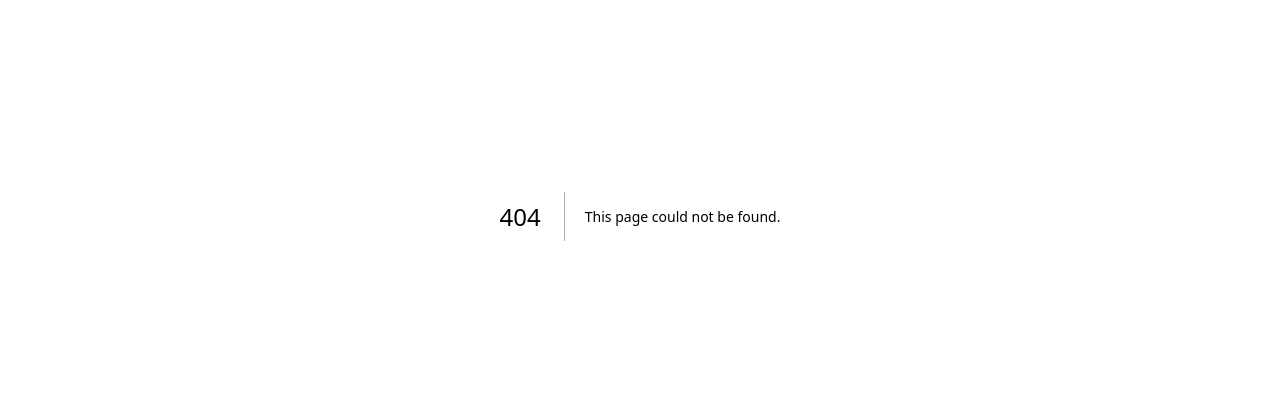
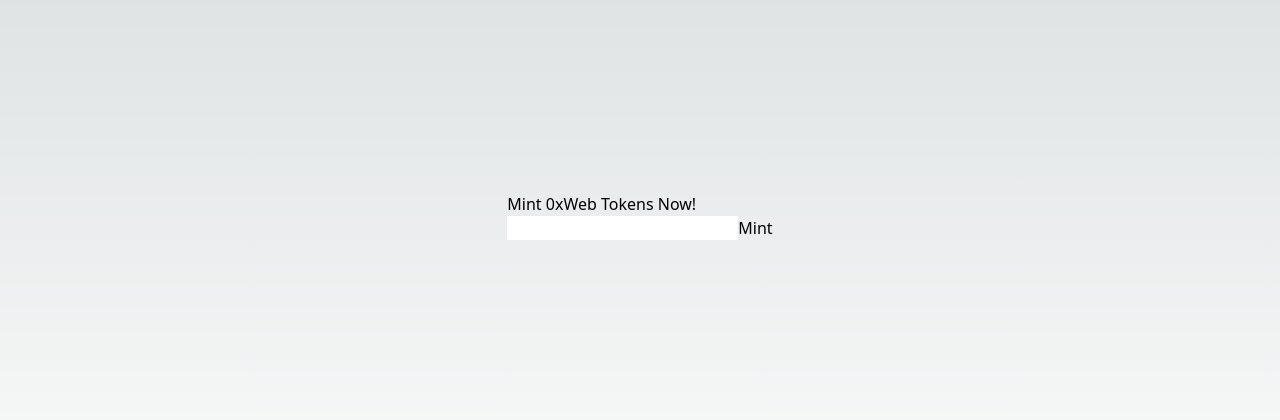
Before and after one commit to 0xWeb/mint-erc-wagmi, a Next.js app: page /erc20 in a window 1280 px wide. Before the commit this address had no page. Shown: the part 184-604 px from the top of the page. Built offline with nearby package versions, Linux system fonts and the light colour scheme.

Commit message:
Wagmi Config

```diff
--- /dev/null
+++ b/app/erc1155/page.jsx
@@ -0,0 +1,9 @@
+import React from 'react'
+
+function ERC1155() {
+    return (
+        <div>ERC1155</div>
+    )
+}
+
+export default ERC1155
--- /dev/null
+++ b/app/erc20/page.jsx
@@ -0,0 +1,20 @@
+import React from 'react'
+
+function ERC20() {
+    return (
+        <main className='min-h-screen flex justify-center items-center' >
+            <section>
+                <h1>
+                    Mint 0xWeb Tokens Now!
+                </h1>
+
+                <input type="number" name="Tokens To Mint" />
+                <button>
+                    Mint
+                </button>
+            </section>
+        </main>
+    )
+}
+
+export default ERC20
--- /dev/null
+++ b/app/erc721/page.jsx
@@ -0,0 +1,9 @@
+import React from 'react'
+
+function ERC721() {
+    return (
+        <div>ERC721</div>
+    )
+}
+
+export default ERC721
--- a/app/layout.js
+++ b/app/layout.js
@@ -1,7 +1,7 @@
 import './globals.css'
 import { Inter } from 'next/font/google'
 
-const inter = Inter({ subsets: ['latin'] })
+// const inter = Inter({ subsets: ['latin'] })
 
 export const metadata = {
   title: 'Mint All ERC',
@@ -11,7 +11,7 @@ export const metadata = {
 export default function RootLayout({ children }) {
   return (
     <html lang="en">
-      <body className={inter.className}>{children}</body>
+      <body >{children}</body>
     </html>
   )
 }
--- a/app/page.js
+++ b/app/page.js
@@ -1,12 +1,33 @@
+"use client"
+
 import Image from 'next/image'
 import PageButton from "../components/PageButton";
 
+import { WagmiConfig, createConfig, configureChains, mainnet } from 'wagmi'
+import { publicProvider } from 'wagmi/providers/public'
+
+const { chains, publicClient, webSocketPublicClient } = configureChains(
+  [mainnet],
+  [publicProvider()],
+)
+
+const config = createConfig({
+  autoConnect: true,
+  publicClient,
+  webSocketPublicClient,
+})
+
 export default function Home() {
   return (
-    <main className="flex min-h-screen flex-col lg:flex-row items-center justify-center  gap-12 px-20">
-      <PageButton title={'ERC20 - Token'} route={'/erc20'} />
-      <PageButton title={'ERC721 - NFT'} route={'/erc721'} />
-      <PageButton title={'ERC1155 - Multi NFT'} route={'/erc1155'} />
-    </main>
+    <WagmiConfig config={config}>
+      <main className="flex min-h-screen flex-col lg:flex-row items-center justify-center  gap-12 px-20">
+        <h1 className='absolute top-20 lg:top-32 font-extrabold text-3xl lg:text-5xl text-center'>
+          SEPOLIA ERCS MINTER
+        </h1>
+        <PageButton title={'ERC20 - Token'} route={'/erc20'} />
+        <PageButton title={'ERC721 - NFT'} route={'/erc721'} />
+        <PageButton title={'ERC1155 - Multi NFT'} route={'/erc1155'} />
+      </main>
+    </WagmiConfig>
   )
 }
```
Also changed, not shown: package.json (+6 -4 lines), 1 other file (tests, documents, lock files or other folders).
